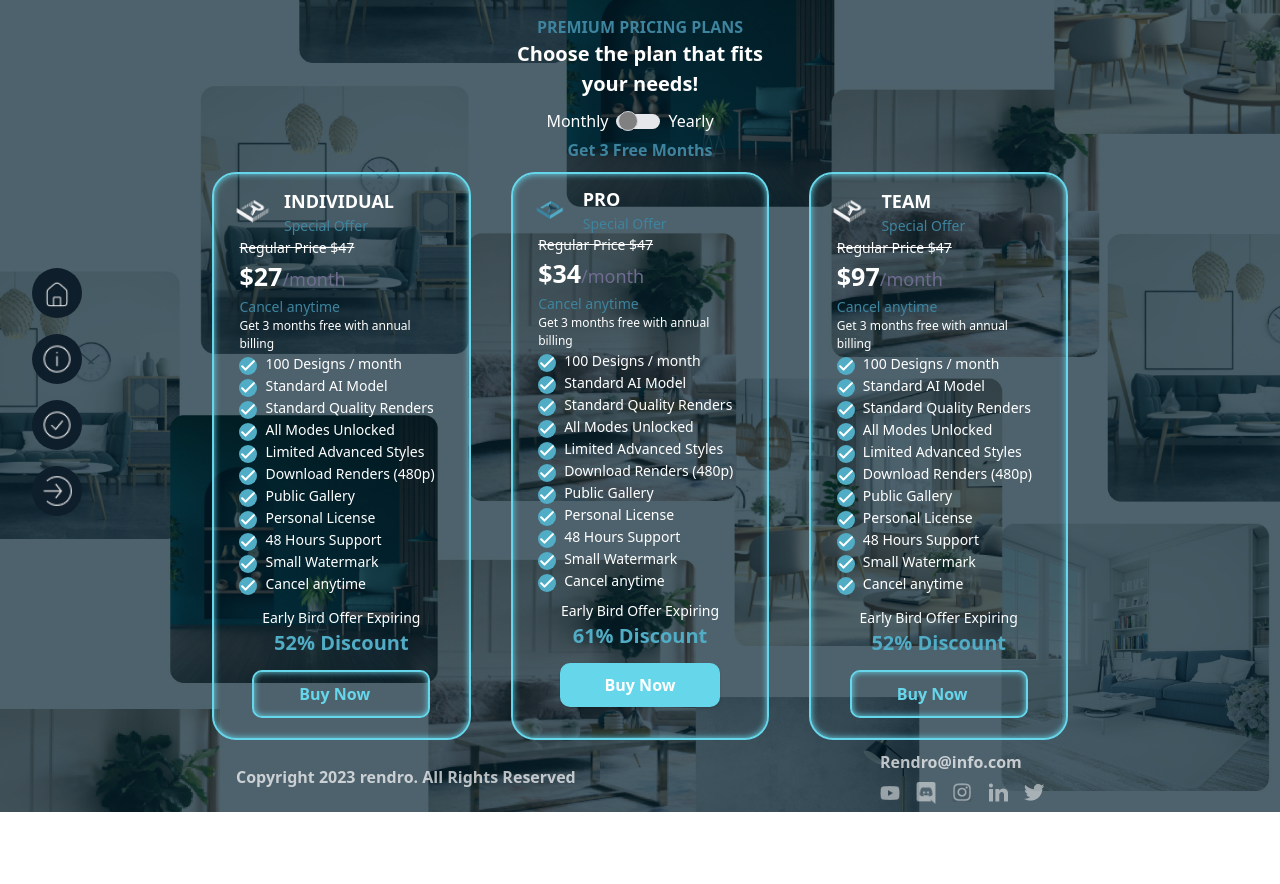
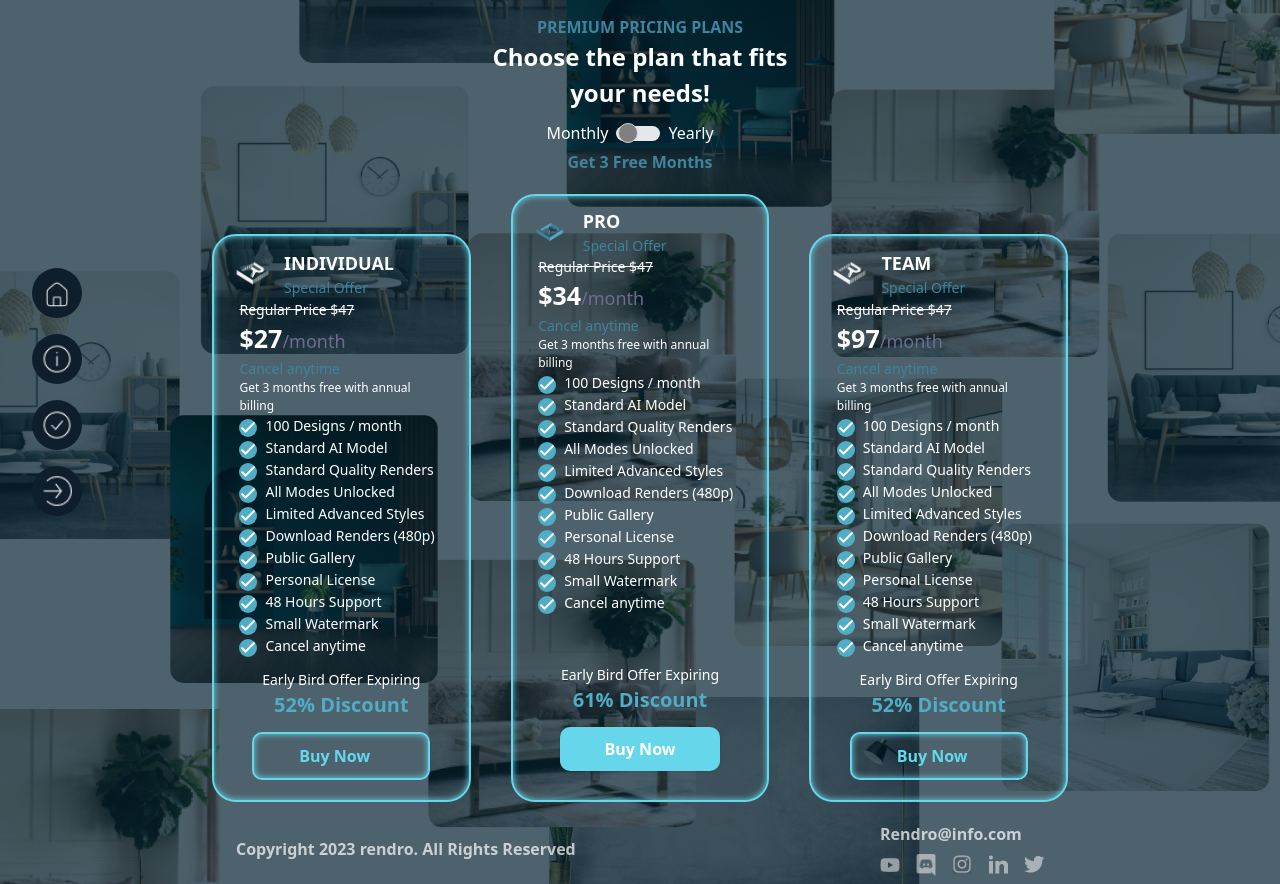
Before and after one commit to paradisefam/homedesign, a Next.js app: page /pricing in a window 1280 px wide. Before the commit the page ends 812 px from the top, so only its background shows below. Built offline with nearby package versions, Linux system fonts and the light colour scheme.

Commit message:
move footer down in all pages

```diff
--- a/src/app/page.tsx
+++ b/src/app/page.tsx
@@ -10,7 +10,7 @@ export default function Home() {
           <img src="assets/images/ic_round-menu.png" width={"24px"} />
         </div>
         <div className="grid md:grid-cols-2 gap-4">
-          <div className="mt-[20px] md:mt-0">
+          <div className="mt-[20px] md:mt-5">
             <div className="hidden md:block mb-4">
               <img src="assets/images/logo.png" width={"100px"} />
             </div>
@@ -27,7 +27,7 @@ export default function Home() {
               Get Started
             </HomeBtn>
           </div>
-          <div className="py-[32px] px-[23px] md:py-[30px] md:px-[35px] rounded-[10px] md:rounded-[20px] bg-[#0E1E2B] border border-[#FFF5F5] text-[12px] md:text-[16px] md:w-3/4 my-[29px] md:mt-0 md:ml-auto">
+          <div className="py-[32px] px-[23px] md:py-[30px] md:px-[35px] rounded-[10px] md:rounded-[20px] bg-[#0E1E2B] border border-[#FFF5F5] text-[12px] md:text-[16px] md:w-3/4 my-[29px] md:mt-6 md:ml-auto">
             <div>
               <div className="mb-[16px]">
                 Start your home interior design with rendro.ai
@@ -45,7 +45,7 @@ export default function Home() {
           </div>
         </div>
 
-        <div className="flex items-center justify-center relative w-[65%] mx-auto">
+        <div className="flex items-center justify-center relative w-[65%] mx-auto my-[50px]">
           <img src="assets/images/home1.png" className="w-1/2" />
           <img src="assets/images/home2.png" className="w-1/2" />
           <div className="absolute top-1/2 left-1/2 transform -translate-x-1/2 -translate-y-1/2 rounded-full bg-white  change-home-btn">
--- a/src/app/pricing/page.tsx
+++ b/src/app/pricing/page.tsx
@@ -9,7 +9,7 @@ export default function Home() {
         <div className="text-[#3E849E] text-[16px] font-bold">
           PREMIUM PRICING PLANS
         </div>
-        <div className="text-[20px] font-bold mb-[10px]">
+        <div className="text-[24px] font-bold mb-[10px]">
           Choose the plan that fits
           <br />
           your needs!
@@ -21,8 +21,8 @@ export default function Home() {
       </div>
 
       <div className="w-[70%] mx-auto">
-        <div className="flex flex-row mb-[10px] mt-[10px]">
-          <div className="basis-1/3 card mx-[20px]">
+        <div className="flex flex-row mb-[20px] mt-[20px]">
+          <div className="basis-1/3 card mx-[20px] mt-[40px]">
             <div className="container-custom flex flex-row items-center justify-between mt-3">
               <div className="basis-1/4">
                 <img src="assets/images/pricing/1.png" alt="" width={"50px"} />
@@ -209,7 +209,7 @@ export default function Home() {
                   <span className="text-[14px]">Cancel anytime</span>
                 </li>
               </ul>
-              <div className="text-[14px] text-center mt-2">
+              <div className="text-[14px] text-center mt-[50px]">
                 Early Bird Offer Expiring
               </div>
               <div className="text-[#51ACC5] text-[20px] text-center font-bold">
@@ -220,7 +220,7 @@ export default function Home() {
               </div>
             </div>
           </div>
-          <div className="basis-1/3 card mx-[20px]">
+          <div className="basis-1/3 card mx-[20px] mt-[40px]">
             <div className="container-custom flex flex-row items-center justify-between mt-3">
               <div className="basis-1/4">
                 <img src="assets/images/pricing/1.png" alt="" width={"50px"} />
--- a/src/app/step1/page.tsx
+++ b/src/app/step1/page.tsx
@@ -10,7 +10,7 @@ export default function Home() {
   return (
     <main className="landing text-white">
       <div className="grid">
-        <div className="w-[70%] mx-auto">
+        <div className="w-[70%] mx-auto mt-[50px]">
           <div className="timeline-badge mt-[10px] flex mx-[100px]">
             <div className="w-1/5">
               <div className="bg-[#164555] w-[30px] h-[30px] m-auto rounded-full flex justify-center items-center text-white text-[25px]">
@@ -40,7 +40,7 @@ export default function Home() {
             </div>
           </div>
 
-          <div className="flex flex-row ml-[30px] items-center">
+          <div className="flex flex-row ml-[30px] items-center mt-[30px] mb-3">
             <div className="basis-1/2">
               <div className="text-[20px] pl-[20px]">
                 1. Which couch would you prefer to snuggle up on ?
--- a/src/app/step3/page.tsx
+++ b/src/app/step3/page.tsx
@@ -31,7 +31,7 @@ export default function Home() {
             </div>
           </div>
         </div>
-        <div className="w-[65%] mx-auto flex items-center justify-center py-10 relative">
+        <div className="w-[80%] mx-auto flex items-center justify-center py-10 relative">
           <img src="assets/images/home1.png" className="w-1/2" />
           <img src="assets/images/home2.png" className="w-1/2" />
           <div className="absolute top-1/2 left-1/2 transform -translate-x-1/2 -translate-y-1/2 rounded-full bg-white  change-home-btn">
@@ -42,7 +42,7 @@ export default function Home() {
           </div>
         </div>
 
-        <div className="flex mx-auto items-center justify-between w-[60%]">
+        <div className="flex mx-auto items-center justify-between w-[60%] mb-[20px]">
           <div>
             <HomeBtn className="text-white text-[20px] my-[30px] failed-btn">
               Try again
```
